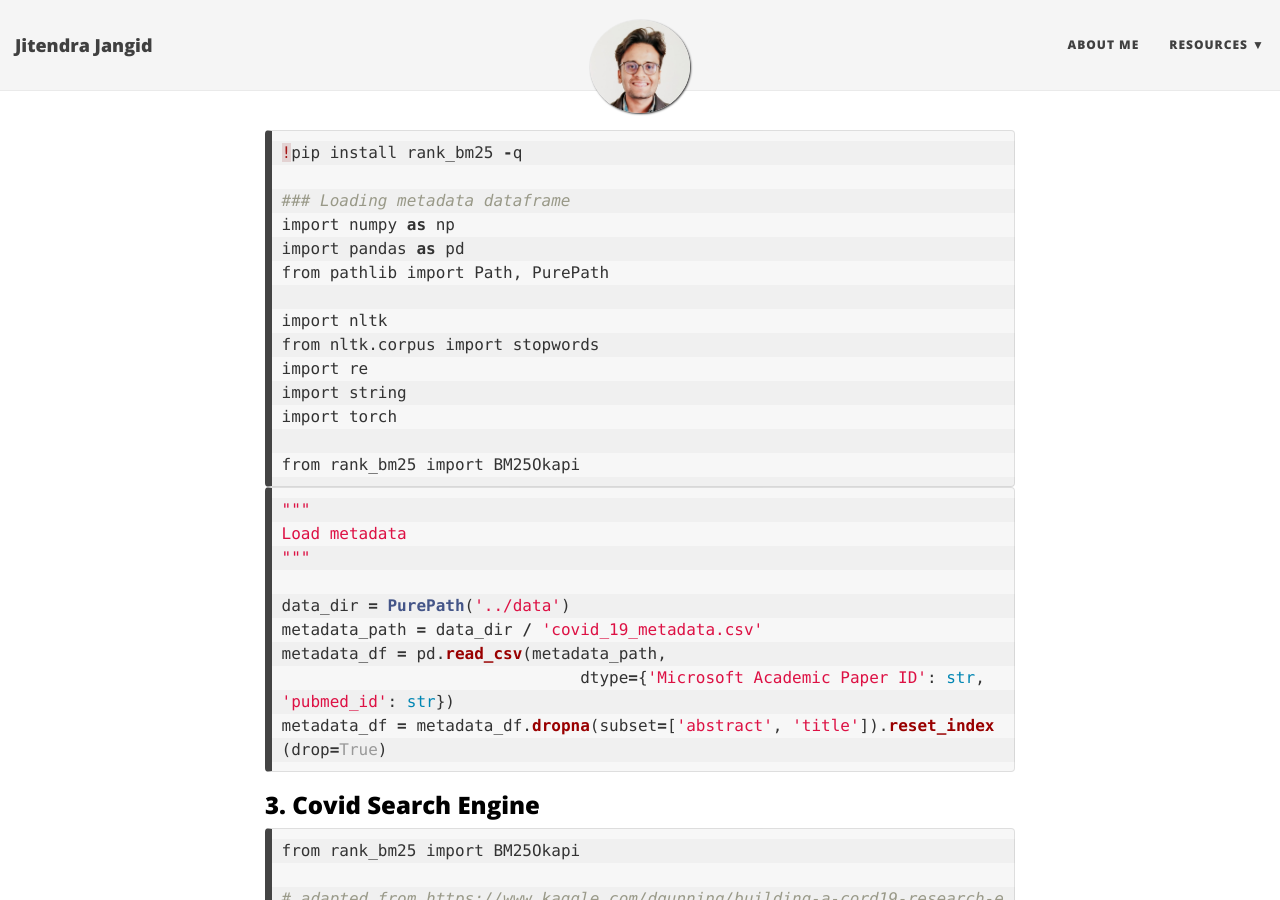
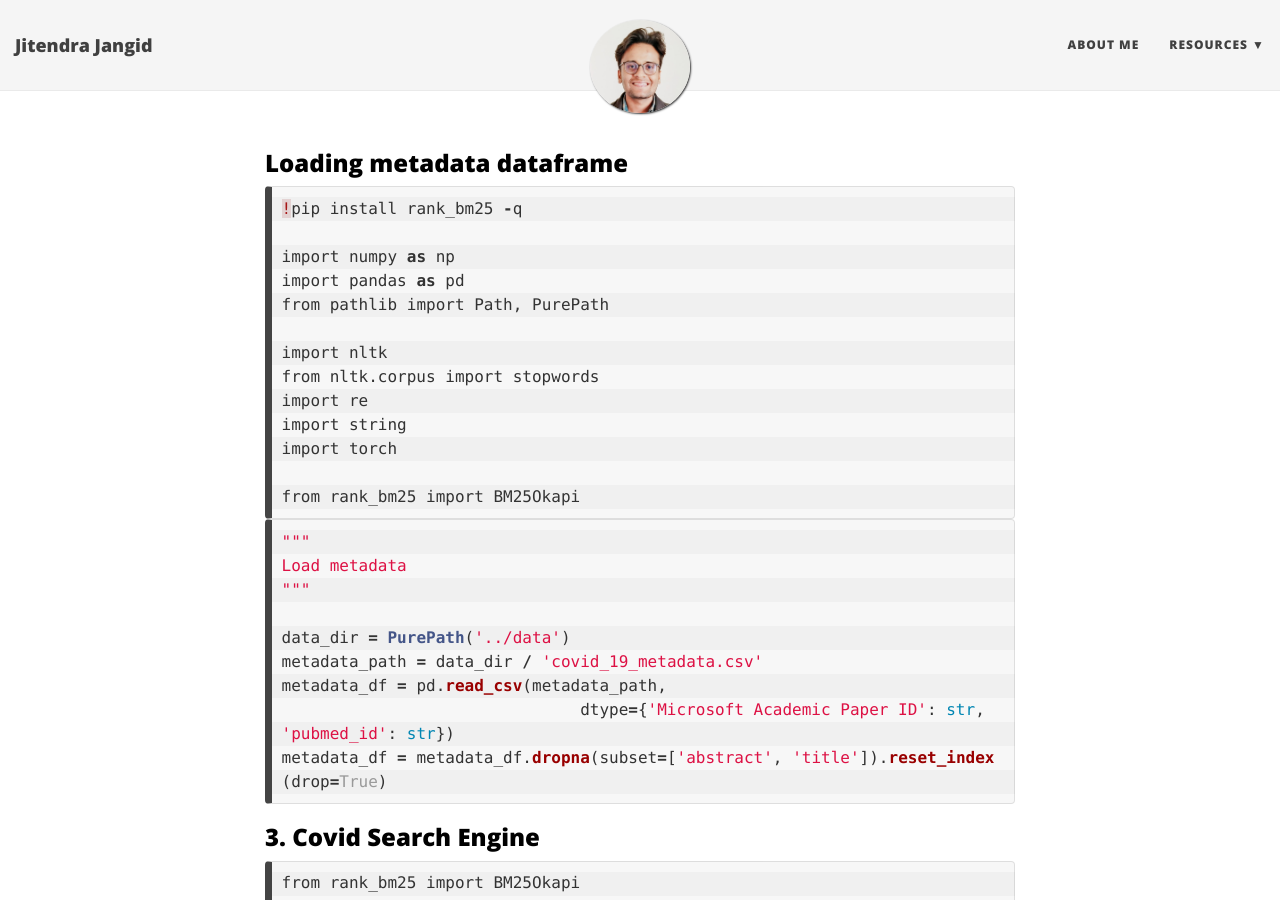
Before and after one commit to Overfitter/overfitter.github.io, a Jekyll site: the page built from _posts/2020-05-01-Covid-19-Q&A-BioBert.md, in a window 1280 px wide and 900 px high. Built offline with Jekyll 4.4.1, drawn with Linux system fonts in a browser that asks for light colours; nearby versions of some CDN libraries; comment, search, counter and statistics services are not loaded.

````diff
--- a/_posts/2020-05-01-Covid-19-Q&A-BioBert.md
+++ b/_posts/2020-05-01-Covid-19-Q&A-BioBert.md
@@ -8,10 +8,12 @@ tags: [nlp, question-answering, data-science, machine-learning]
 # comments: true
 ---
 
+### Loading metadata dataframe
+
+
 ```python
 !pip install rank_bm25 -q
 
-### Loading metadata dataframe
 import numpy as np
 import pandas as pd
 from pathlib import Path, PurePath
````
